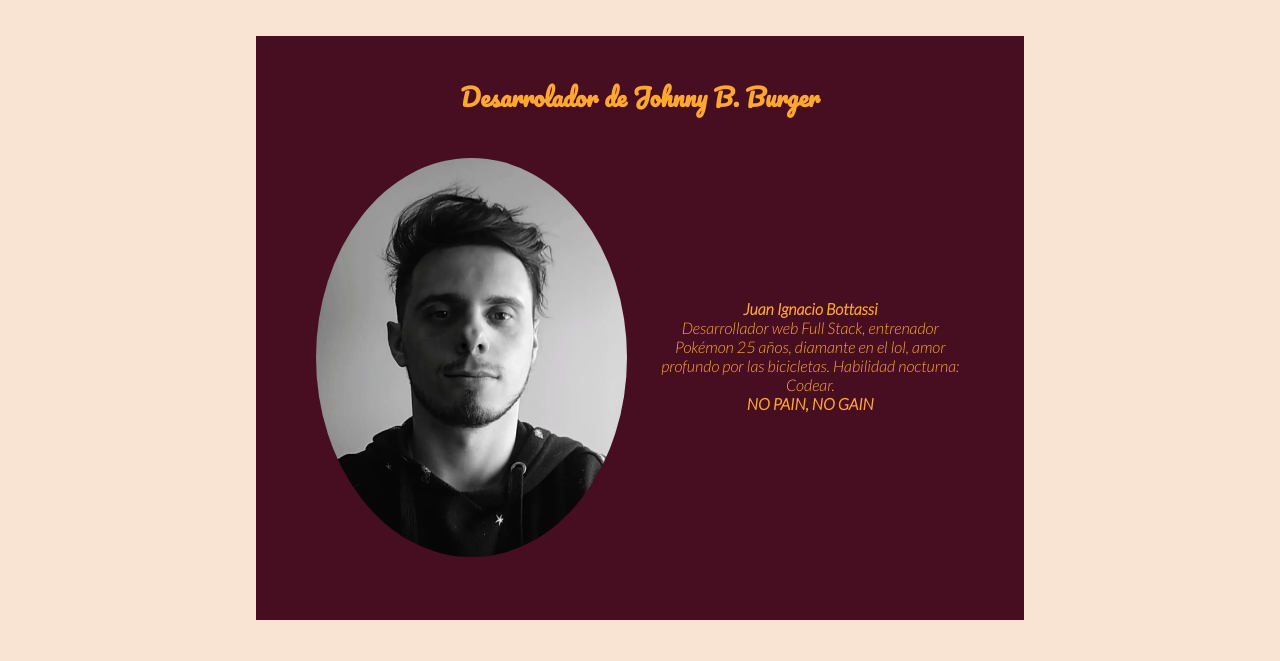
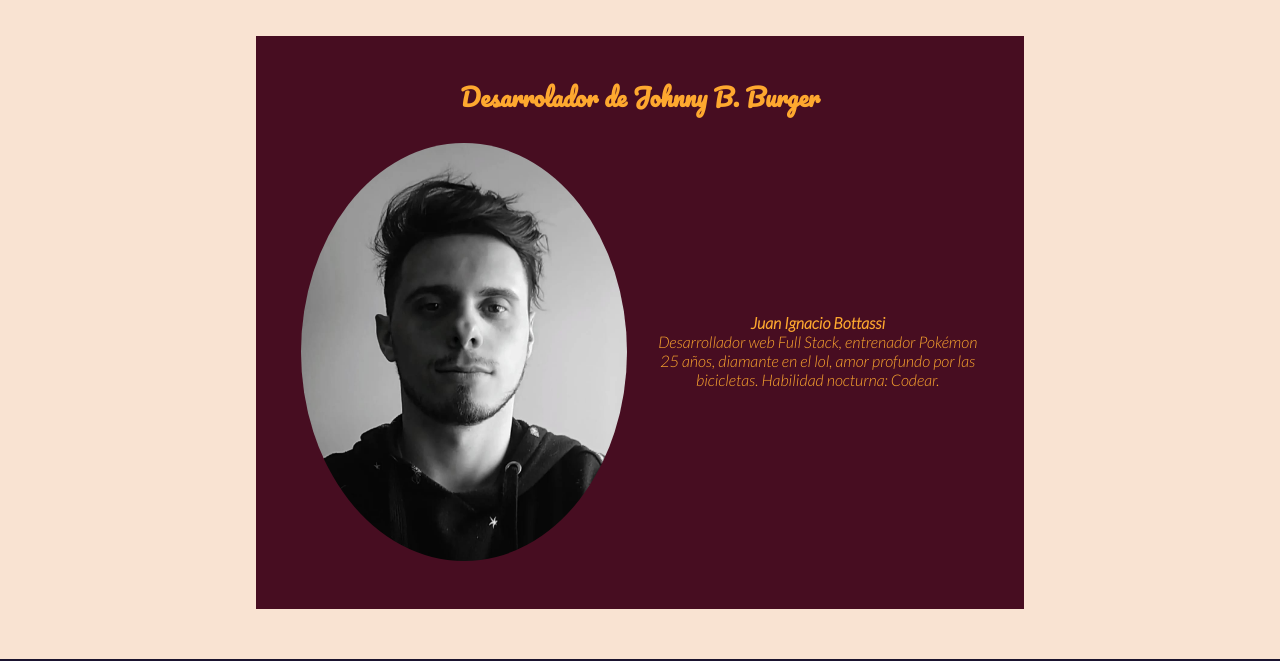
Before and after one commit to bottassiJuanIgnacio/johnnyB.Burger, a website: page pages/about.html in a window 1280 px wide. Shown: the part 1319-1980 px from the top of the page. Drawn offline with nearby package versions, Linux system fonts and the light colour scheme.

Commit message:
SASS about home

```diff
--- a/pages/about.html
+++ b/pages/about.html
@@ -49,17 +49,17 @@
             <p>Lorem ipsum dolor sit amet consectetur adipisicing elit. Praesentium nemo exercitationem placeat
                 expedita eveniet eligendi magni. Corporis repellendus magnam totam adipisci quibusdam perspiciatis,
                 facilis modi, minima laborum, officiis praesentium. Perferendis.</p>
-            <div>
+            <div class="divImg">
                 <img class="responsive-img"  src="https://via.placeholder.com/500x500" alt="img burger">
             </div>
         </section>
         <section id="about-btm">
             <h2>Desarrolador de Johnny B. Burger</h2>
             <div class="card-dev">
-                <div>
+                <div class="divImg">
                     <img class="responsive-img"  src="../public/img/aboutDev.jpeg" alt="img dev">
                 </div>
-                <p><strong>Juan Ignacio Bottassi</strong> Desarrollador web Full Stack, entrenador Pokémon 25 años, diamante en el lol, amor profundo por las bicicletas. Habilidad nocturna: Codear. <strong>NO PAIN, NO GAIN</strong></p>
+                <p><strong>Juan Ignacio Bottassi</strong> Desarrollador web Full Stack, entrenador Pokémon 25 años, diamante en el lol, amor profundo por las bicicletas. Habilidad nocturna: Codear.</p>
 
             </div>
         </section>
--- a/public/scss/utilities/_variables.scss
+++ b/public/scss/utilities/_variables.scss
@@ -5,11 +5,7 @@
 $brown: #470D21;
 $dark-blue: #1A132F;
 
-*{
-    padding: 0px;
-    margin: 0px;
-    box-sizing: border-box;
-}
+
 ::-webkit-scrollbar {
     width: 12px;
     height: 20px;
@@ -33,14 +29,3 @@
   ::-webkit-scrollbar-corner {
     background: transparent;
   }
-body{
-    background-color: var(--beige);
-    font-family: 'Lato', sans-serif;
-    font-size: 16px;
-    .responsive-img {
-        max-width: 100%;
-        object-fit: cover;
-        width: 100%;
-        height: 100%;
-    }
-}
--- a/public/scss/views/_about.scss
+++ b/public/scss/views/_about.scss
@@ -0,0 +1,50 @@
+@import "../utilities/variables";
+
+main{
+    #about-btm, #about-top{
+        background-color: $brown;
+        width: 60%;
+        display: flex;
+        flex-direction: column;
+        margin: 50px auto;
+        text-align: center;
+        padding: 30px;
+        h2{
+            color: $soft-brown;
+            font-family: 'Pacifico', cursive;
+            padding: 10px;
+        }
+        p {
+            padding: 10px;
+            padding-bottom: 15px;
+            display: flex;
+            flex-direction: column;
+            justify-content: center;
+            width: 70%;
+        }
+        .divImg{
+            padding: 15px;
+            img{
+                border-radius: 50%;
+                width: 100%;
+                height: 100%;
+            }
+        }
+    }
+    #about-top{
+        p{
+            width: 100%;
+        }
+    }
+    #about-btm{
+        .divImg{
+            width: 70%;
+            height: auto;
+            margin: auto;
+        }
+        .card-dev{
+            display: flex;
+            width: 100%;
+        }
+    }
+}
--- a/public/scss/views/_home.scss
+++ b/public/scss/views/_home.scss
@@ -0,0 +1 @@
+@import "../utilities/variables";
```
Also changed, not shown: public/css/main.css, public/css/style.css.
